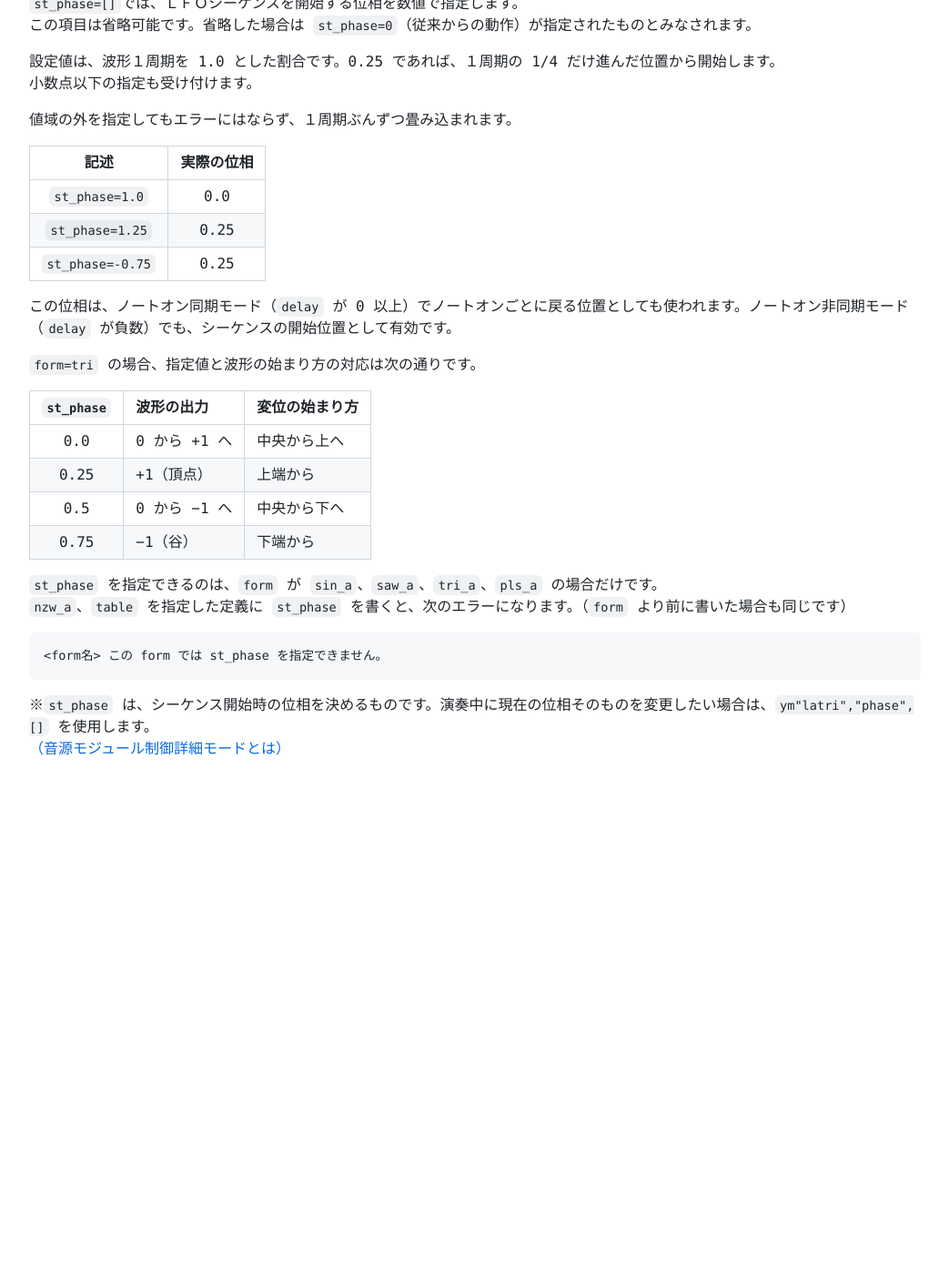
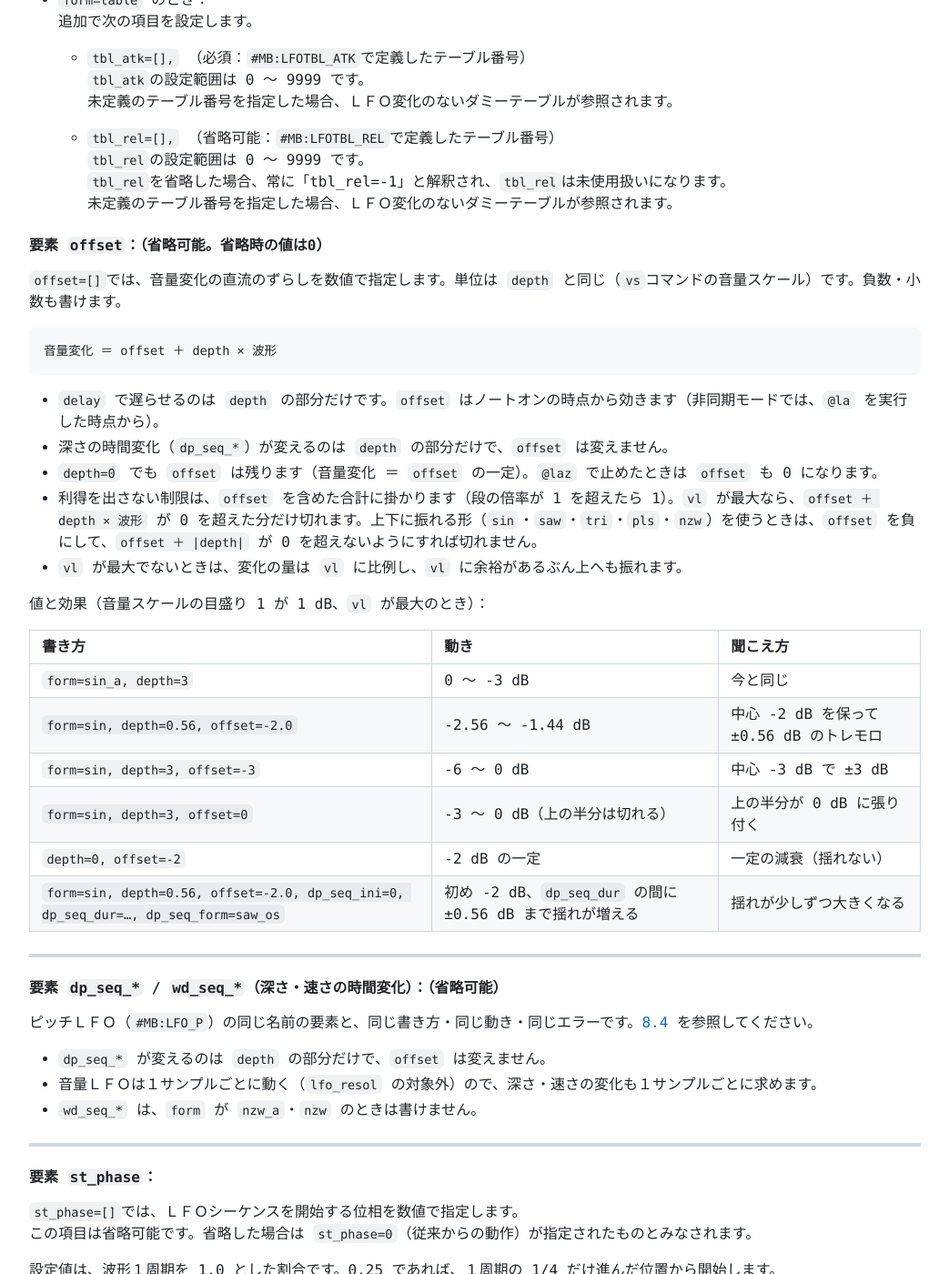
Before and after one commit to lineardrive/V3MMLmanual, a Jekyll site: the page built from docs/ch08/8_7n8.md, in a window 1280 px wide and 1400 px high, scrolled down 3990 px. Shown: the whole window at 91% size, without its empty margins (8-1051 px from the left). Built offline with Jekyll 4.4.1, drawn with Linux system fonts in a browser that asks for light colours; our own code applies the rules of GitHub Pages for plain Markdown files; before the commit the page ends 4861 px from its top, so only the background shows below that; some of the changed text lies outside the part shown.

Commit message:
docs: LFO の offset と、音量の LFO の上下に振れる形・深さと速さの時間変化（依頼V49）
- 8.4 #MB:LFO_P に offset と値と効果の表、8.6 の書式に offset
- 8.8 #MB:LFO_A に sin・saw・tri・pls・nzw、offset と値と効果の表、dp_seq_*/wd_seq_*
- 8.11 LFO_FD の src は offset を除いて借りる。8.4 のエラーの一覧を直した

Co-Authored-By: Claude Opus 5.5 <noreply@anthropic.com>

````diff
--- a/docs/ch08/8_7n8.md
+++ b/docs/ch08/8_7n8.md
@@ -67,9 +67,12 @@ t120 q12,16 v15 @@"pls" o5 @ea1
 #MB:LFO_A @la=定義番号 {
    depth=[], width=[], delay=[], form=[],
    st_phase=[], （省略可能：sin/saw/tri/pls系の form でのみ指定可能）
-   pwm=[],    （form=pls_aの場合に指定可能）
+   pwm=[],    （form=pls_aまたはform=plsの場合に指定可能）
    tbl_atk=[],（form=tableの場合に指定可能）
    tbl_rel=[],（form=tableの場合に指定可能）
+   offset=[], （省略可能：直流のずらし）
+   dp_seq_ini=[], dp_seq_dur=[], dp_seq_form=[],   （省略可能：深さの時間変化）
+   wd_seq_ini=[], wd_seq_dur=[], wd_seq_form=[],   （省略可能：速さの時間変化）
 }
 ```
 
@@ -84,8 +87,9 @@ t120 q12,16 v15 @@"pls" o5 @ea1
 `depth=[]`では、揺らす音量の振幅を設定します。
 小数点以下の指定も受け付けます。
 単位は `vs`コマンドで設定されている音量スケールです。
-ゼロを指定した場合、音量ＬＦＯが無効になります。
-音量ＬＦＯの場合、音量変化の変位は、0 で始まり、変位を減らす方向で推移させていて、利得は発生させない（リミッターが掛かる）設計です。
+ゼロを指定した場合、揺れは無くなります（`offset` を書いていれば、その分の音量変化は残ります）。
+`form` が `sin_a` などの `_a` の付く形では、音量変化の変位は、0 で始まり、変位を減らす方向で推移させていて、利得は発生させない（リミッターが掛かる）設計です。
+`sin`・`saw`・`tri`・`pls`・`nzw` は、ピッチＬＦＯと同じ上下に振れる形（-1 〜 1）です。`offset` と組み合わせて使います（下の `offset`）。
 
 音量変化の変位が 0 とは、指定の音量通りという状態です。
 例えば、変化パターンのサイン波では 0 から (-1) までの間で変化するので、`depth` に３を指定していれば、音量変化は `vs`コマンドによるスケールで 0 〜 (-3) で揺れることになります。
@@ -99,12 +103,12 @@ t120 q12,16 v15 @@"pls" o5 @ea1
 
 `width=[]`では、`form`の指定内容によって、`width`の時間単位が変わります。
 
-- `form`が、`sin_a`,`saw_a`,`tri_a`,`pls_a`, のとき：
+- `form`が、`sin_a`,`saw_a`,`tri_a`,`pls_a`,`sin`,`saw`,`tri`,`pls`, のとき：
 `width` は `form`波形１周期の長さを数値で指定します。
 数値は１以上の値を指定してください。
 周期の時間単位の初期設定は「１tickカウント」ですが、ＬＦＯクロック設定（`@loc`コマンドなど）により、テンポに依存しない時間単位（0.01秒など）にも出来ます。
 
-- `form`が、`nzw_a`,`table`, のとき：
+- `form`が、`nzw_a`,`nzw`,`table`, のとき：
 `width` は ＬＦＯステップ数を数値で指定します。
 数値は１以上の値で指定してください。
 ＬＦＯステップ数は、ＬＦＯ解像度設定（`@lor`コマンドなど）で決まる、ＬＦＯ専用の最小時間単位です。
@@ -148,8 +152,15 @@ t120 q12,16 v15 @@"pls" o5 @ea1
 |pls_a|調整パルス波|
 |nzw_a|調整ホワイトノイズ|
 |table|ユーザー定義テーブル|
+|sin|サイン波（0 から +1 へ上がる。上下に振れる）|
+|saw|ノコギリ波（上下に振れる）|
+|tri|三角波（0 から +1 へ上がる。上下に振れる）|
+|pls|パルス波（上下に振れる）|
+|nzw|ホワイトノイズ（上下に振れる）|
 
-- `form=pls_a` のとき：
+`sin`・`saw`・`tri`・`pls`・`nzw` の形は、ピッチＬＦＯの同じ名前の形と同じです（[8.20](8_20.md)）。
+
+- `form=pls_a`・`form=pls` のとき：
 追加で次の項目を設定します。
 
   - `pwm=[],` （省略可能：デューティ比）
@@ -167,6 +178,41 @@ pwmを省略した場合の初期設定は「`pwm`=0.5」（デューティ比=5
 `tbl_rel`の設定範囲は 0 〜 9999 です。
 `tbl_rel`を省略した場合、常に「tbl_rel=-1」と解釈され、`tbl_rel`は未使用扱いになります。
 未定義のテーブル番号を指定した場合、ＬＦＯ変化のないダミーテーブルが参照されます。
+
+#### 要素 `offset`：（省略可能。省略時の値は0）
+
+`offset=[]`では、音量変化の直流のずらしを数値で指定します。単位は `depth` と同じ（`vs`コマンドの音量スケール）です。負数・小数も書けます。
+
+```
+音量変化 ＝ offset ＋ depth × 波形
+```
+
+- `delay` で遅らせるのは `depth` の部分だけです。`offset` はノートオンの時点から効きます（非同期モードでは、`@la` を実行した時点から）。
+- 深さの時間変化（`dp_seq_*`）が変えるのは `depth` の部分だけで、`offset` は変えません。
+- `depth=0` でも `offset` は残ります（音量変化 ＝ `offset` の一定）。`@laz` で止めたときは `offset` も 0 になります。
+- 利得を出さない制限は、`offset` を含めた合計に掛かります（段の倍率が 1 を超えたら 1）。`vl` が最大なら、`offset ＋ depth × 波形` が 0 を超えた分だけ切れます。上下に振れる形（`sin`・`saw`・`tri`・`pls`・`nzw`）を使うときは、`offset` を負にして、`offset ＋ |depth|` が 0 を超えないようにすれば切れません。
+- `vl` が最大でないときは、変化の量は `vl` に比例し、`vl` に余裕があるぶん上へも振れます。
+
+値と効果（音量スケールの目盛り 1 が 1 dB、`vl` が最大のとき）：
+
+|書き方|動き|聞こえ方|
+|:-|:-|:-|
+|`form=sin_a, depth=3`|0 〜 -3 dB|今と同じ|
+|`form=sin, depth=0.56, offset=-2.0`|-2.56 〜 -1.44 dB|中心 -2 dB を保って ±0.56 dB のトレモロ|
+|`form=sin, depth=3, offset=-3`|-6 〜 0 dB|中心 -3 dB で ±3 dB|
+|`form=sin, depth=3, offset=0`|-3 〜 0 dB（上の半分は切れる）|上の半分が 0 dB に張り付く|
+|`depth=0, offset=-2`|-2 dB の一定|一定の減衰（揺れない）|
+|`form=sin, depth=0.56, offset=-2.0, dp_seq_ini=0, dp_seq_dur=…, dp_seq_form=saw_os`|初め -2 dB、`dp_seq_dur` の間に ±0.56 dB まで揺れが増える|揺れが少しずつ大きくなる|
+
+---
+
+#### 要素 `dp_seq_*` / `wd_seq_*`（深さ・速さの時間変化）：（省略可能）
+
+ピッチＬＦＯ（`#MB:LFO_P`）の同じ名前の要素と、同じ書き方・同じ動き・同じエラーです。[8.4](8_3n4.md) を参照してください。
+
+- `dp_seq_*` が変えるのは `depth` の部分だけで、`offset` は変えません。
+- 音量ＬＦＯは１サンプルごとに動く（`lfo_resol` の対象外）ので、深さ・速さの変化も１サンプルごとに求めます。
+- `wd_seq_*` は、`form` が `nzw_a`・`nzw` のときは書けません。
 
 ---
 
````
Also changed, not shown: docs/ch08/8_11n12.md (+2 -1 lines), docs/ch08/8_3n4.md (+28 -2 lines), docs/ch08/8_5n6.md (+1 -1 lines).
